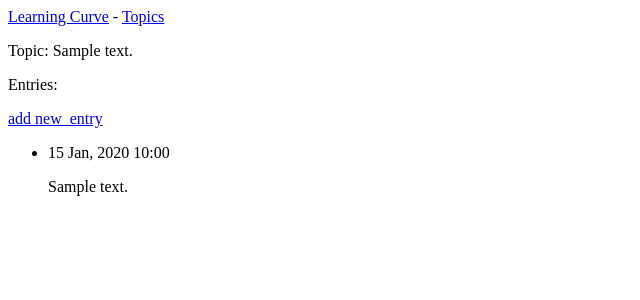
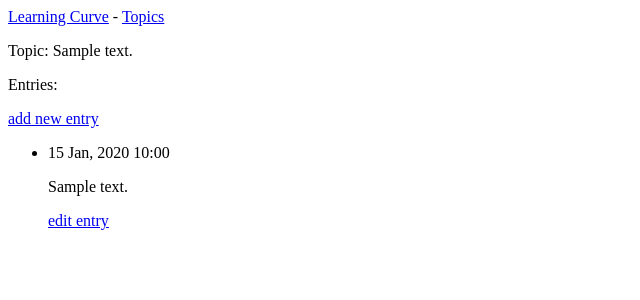
Before and after one commit to AllejandroSousa/Learning-Curve-Management, a Django app: page /topics/1/ in a window 1280 px wide. Shown: the top 300 px of the page, without its empty margins (0-640 px from the left). Run offline with Django 5.2, Linux system fonts and the light colour scheme; tables that the repository leaves empty hold one stand-in row (values such as "Sample post").

Commit message:
Link to edit a entry below each entry

```diff
--- a/learning_curves/templates/learning_curves/topic.html
+++ b/learning_curves/templates/learning_curves/topic.html
@@ -6,7 +6,7 @@
 
   <p>Entries:</p>
   <p>
-    <a href="{% url 'learning_curves:new_entry' topic.id %}">add new_entry</a>
+    <a href="{% url 'learning_curves:new_entry' topic.id %}">add new entry</a>
   </p>
 
   <ul>
@@ -14,6 +14,9 @@
     <li>
         <p>{{ entry.date_added|date:'d M, Y H:i' }}</p>
         <p>{{ entry.text|linebreaks }}</p>
+        <p>
+          <a href="{% url 'learning_curves:edit_entry' entry.id %}">edit entry</a>
+        </p>
     </li>
   {% empty %}
     <li>
```
